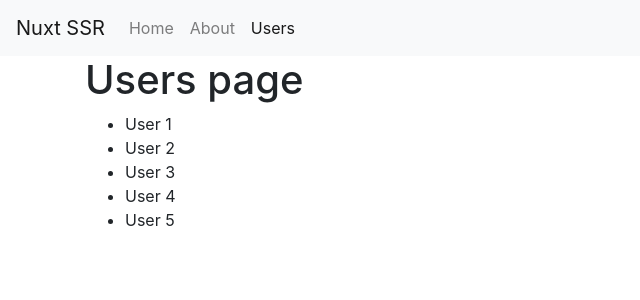
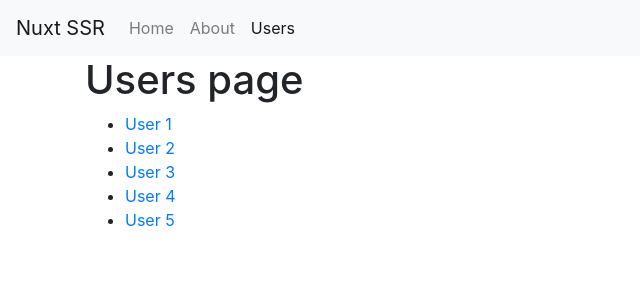
Before and after one commit to Nikolzy/Nuxt-crash-course, a Nuxt app: page /users in a window 1280 px wide. Shown: the top 300 px of the page, without its empty margins (0-640 px from the left). Built offline with nearby package versions, Linux system fonts and the light colour scheme.

Commit message:
learning validate() method

```diff
--- /dev/null
+++ b/pages/users/_id.vue
@@ -0,0 +1,14 @@
+<template>
+    <section>
+        <h1>Users {{this.$route.params.id}}</h1>
+    </section>
+</template>
+
+<script>
+export default {
+    validate({params}) {
+        console.log('validate');
+        return /^\d+$/.test(params.id);
+    }
+}
+</script>
--- a/pages/users/index.vue
+++ b/pages/users/index.vue
@@ -4,8 +4,18 @@
 
         <ul>
             <li v-for="user of 5" :key="user">
-                User {{user}}
+                <a href="#" @click.prevent="openUser(user)">User {{user}}</a>
             </li>
         </ul>
     </section>
 </template>
+
+<script>
+export default {
+    methods: {
+        openUser(user) {
+            this.$router.push(`/users/${user}`)
+        }
+    }
+}
+</script>
```
